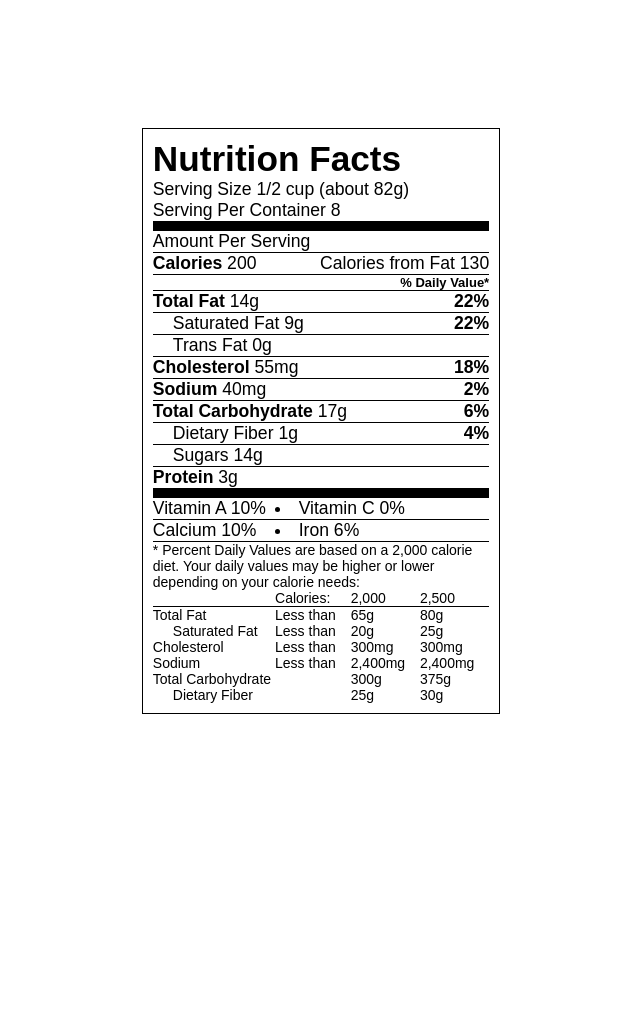
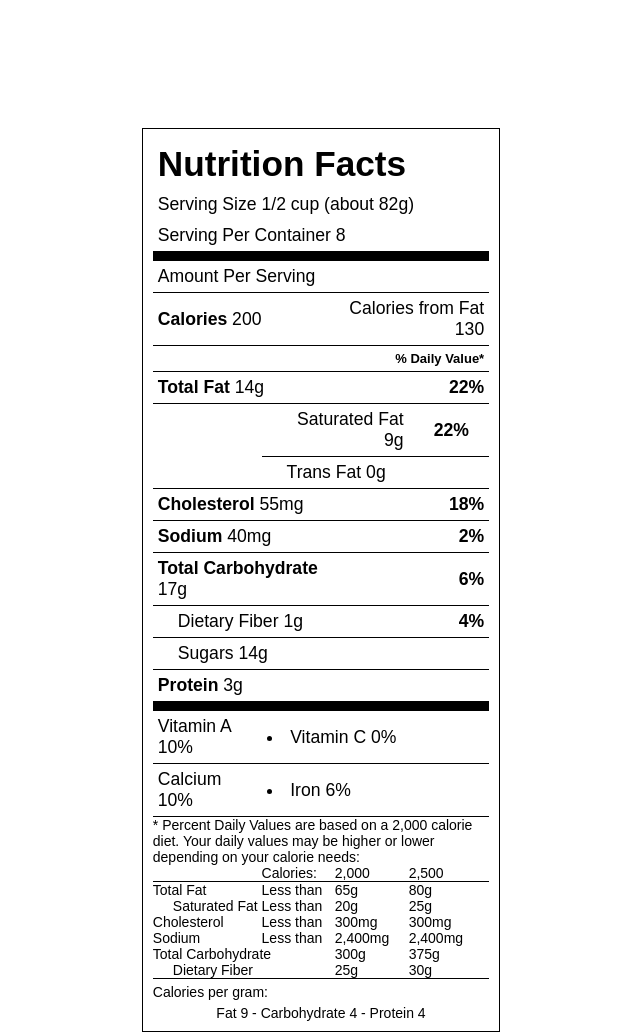
Before and after one commit to ericanafziger/nutrition-facts-table, a plain HTML site: page index.html in a window 1280 px wide. Shown: the whole page, without its empty margins (319-959 px from the left). Before the commit the page ends 800 px from the top, so only its background shows below. Drawn offline with Linux system fonts and the light colour scheme.

Commit message:
add padding to rows, add bottom <p>, and attempt to fix margin issue unsuccessfully

```diff
--- a/css/styles.css
+++ b/css/styles.css
@@ -18,6 +18,11 @@ table {
   margin: 0 auto;
   margin-top: 10%;
 }
+
+th, tr:nth-child(n+1):nth-child(-n+16) td{
+  padding: 5px;
+}
+
 th:first-child {
   font-size: 2em;
   font-weight: bold;
@@ -29,7 +34,7 @@ tr:nth-child(2), tr:nth-child(14) {
   font-weight: bold;
 }
 
-tr:nth-child(n+3):nth-child(-n+13), tr:nth-child(n+15):nth-child(-n+16), tr:nth-child(18){
+tr:nth-child(n+3):nth-child(-n+6), tr:nth-child(n+8):nth-child(-n+13), tr:nth-child(n+15):nth-child(-n+16), tr:nth-child(18), tr:nth-child(24){
   border-bottom: 1px solid black;
 }
 
@@ -47,8 +52,21 @@ tr:nth-child(6) td:nth-child(2),tr:nth-child(7) td:nth-child(2), tr:nth-child(4)
 tr:nth-child(7), tr:nth-child(8), tr:nth-child(12), tr:nth-child(13), tr:nth-child(24) td:first-child, tr:nth-child(20) td:first-child {
   text-indent: 20px;
 }
-
-
+tr:nth-child(7) td:nth-child(1), tr:nth-child(8) td:nth-child(1) {
+  /*width: 1em;*/
+}
+tr:nth-child(7) td:nth-child(2), tr:nth-child(7) td:nth-child(3), tr:nth-child(8) td:nth-child(2) {
+  border-bottom: 1px solid black;
+}
 tr:nth-child(n+17):nth-child(-n+24) {
   font-size: 14px;
 }
+
+p:last-child {
+  text-align: center;
+}
+
+p {
+  margin-top: 5px;
+  font-size: 14px;
+}
--- a/index.html
+++ b/index.html
@@ -21,8 +21,8 @@
             <td colspan="4">Amount Per Serving</td>
           </tr>
 <!--4-->  <tr>
-            <td colspan="1"><span class="bold">Calories</span> 200</td>
-            <td colspan="3">Calories from Fat 130</td>
+            <td colspan="2"><span class="bold">Calories</span> 200</td>
+            <td colspan="2">Calories from Fat 130</td>
           </tr>
 <!--5-->  <tr>
             <td colspan="4">% Daily Value*</td>
@@ -32,11 +32,13 @@
             <td colspan="2"><span class="bold">22%</span></td>
           </tr>
 <!--7-->  <tr>
+            <td colspan="1"></td>
             <td colspan="2">Saturated Fat 9g</td>
-            <td colspan="2"><span class="bold">22%</span></td>
+            <td colspan="1"><span class="bold">22%</span></td>
           </tr>
 <!--8-->  <tr>
-            <td colspan="4">Trans Fat 0g</td>
+            <td colspan="1"></td>
+            <td colspan="3">Trans Fat 0g</td>
           </tr>
 <!--9-->  <tr>
             <td colspan="2"><span class="bold">Cholesterol</span> 55mg</td>
@@ -113,6 +115,8 @@
           </tr>
         </tbody>
       </table>
+      <p>Calories per gram:</p>
+      <p>Fat 9 - Carbohydrate 4 - Protein 4</p>
     </div>
   </body>
 </html>
```
